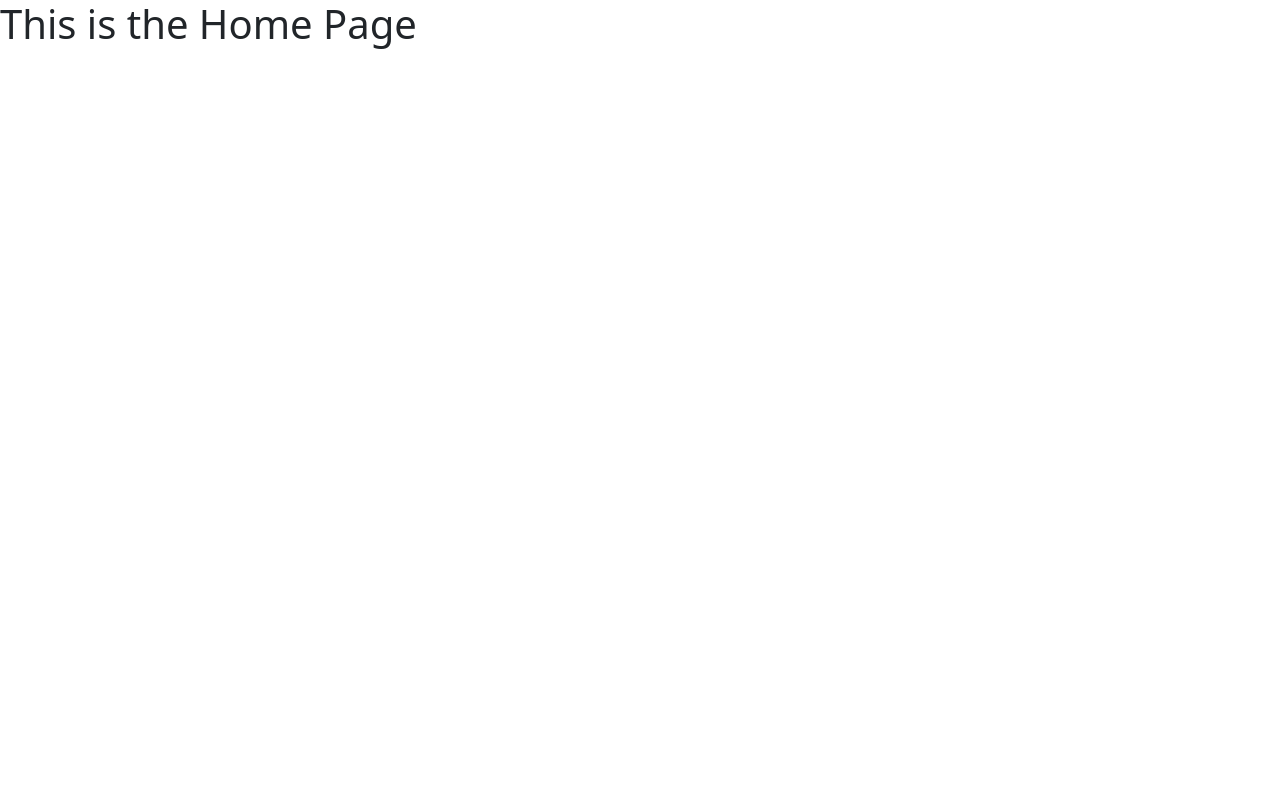
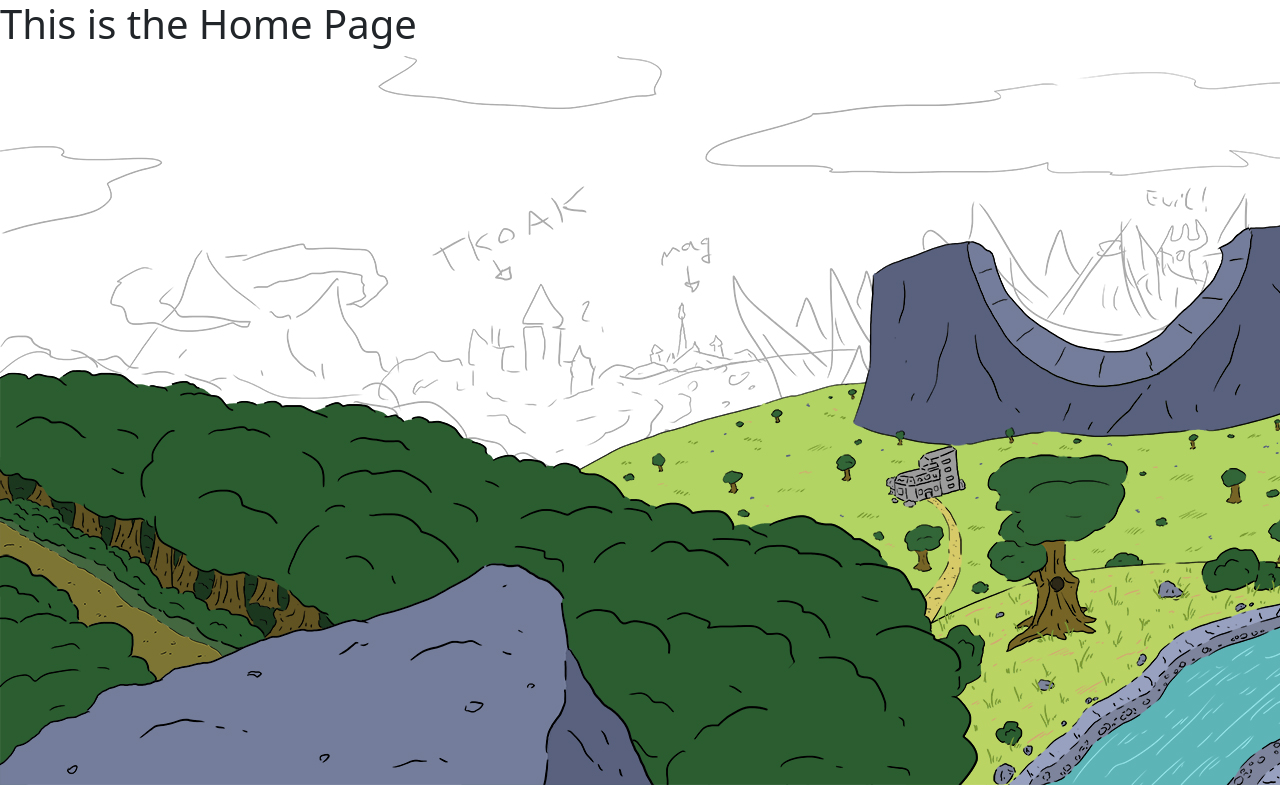
Before and after one commit to Mattmrob/portfolio_2024, a React (Vite) app: page / in a window 1280 px wide. Built offline with nearby package versions, Linux system fonts and the light colour scheme.

Commit message:
added WIP homepage animation screen for testing and developement purposes

```diff
--- a/src/pages/Home.jsx
+++ b/src/pages/Home.jsx
@@ -1,5 +1,8 @@
 export default function Home() {
     return (
+      <div>
       <h1>This is the Home Page</h1>
+      <img src="assets/imgs/background.jpg"></img>
+      </div>
     );
   }
```
Also changed, not shown: public/assets/imgs/background.jpg (added), src/assets/imgs/background.jpg (added).
